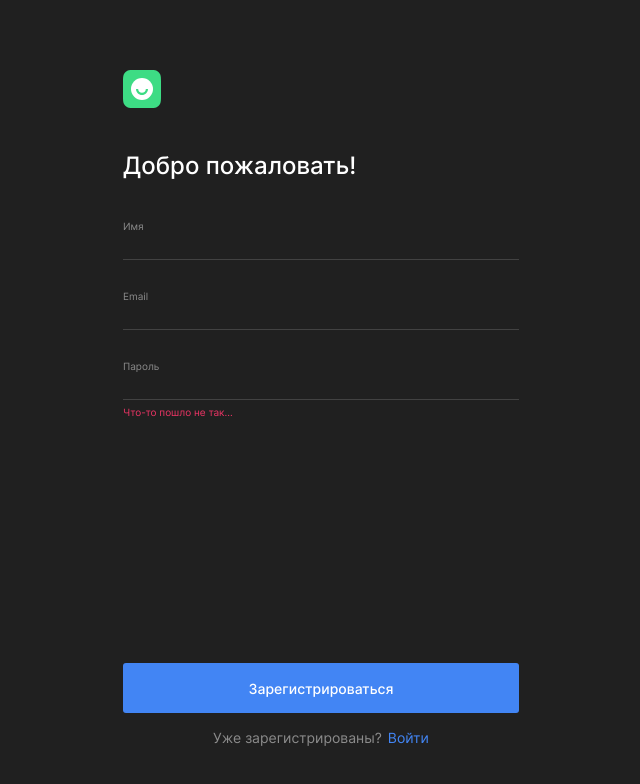
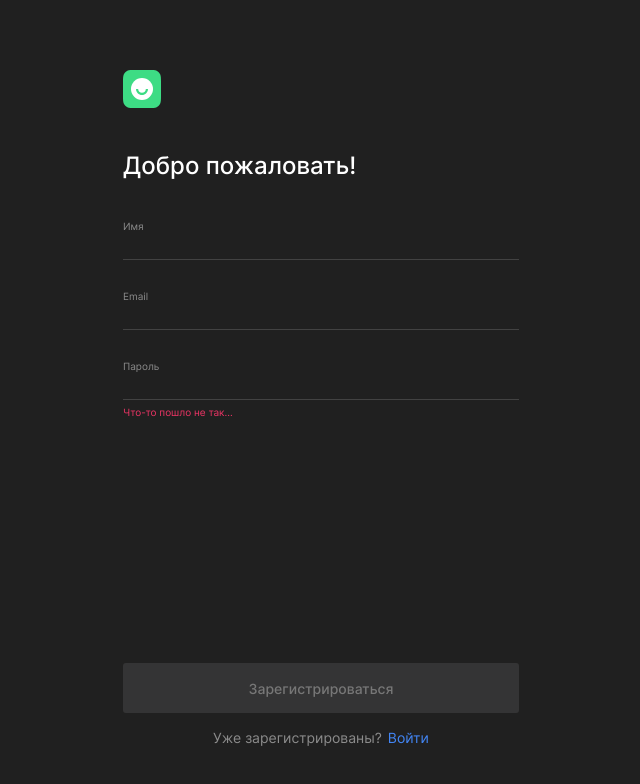
Before and after one commit to FuturecatF/movies-explorer-frontend, a React (Create React App) app: page /signup in a window 1280 px wide. Shown: the top 784 px of the page, without its empty margins (319-959 px from the left). Built offline with nearby package versions, Linux system fonts and the light colour scheme.

Commit message:
сделать защиту роутов

```diff
--- a/src/components/App/App.jsx
+++ b/src/components/App/App.jsx
@@ -12,7 +12,13 @@ import PageNotFound from '../PageNotFound/PageNotFound';
 import MobileMenu from '../MobileMenu/MobileMenu';
 import { CurrentUserContext } from '../../context/CurrentUserContext';
 import ProtectedRoute from '../ProtectedRoute/ProtectedRoute';
-import { Route, Switch, useHistory, useLocation } from 'react-router-dom';
+import {
+  Route,
+  Switch,
+  useHistory,
+  useLocation,
+  Redirect,
+} from 'react-router-dom';
 import * as auth from '../../utils/auth';
 
 function App() {
@@ -109,20 +115,11 @@ function App() {
             <Route exact path="/">
               <Main />
             </Route>
-            <ProtectedRoute
-              exact path="/movies"
-              component={Movies}
-              isLoggedIn={isLoggedIn}
-            />
-            <ProtectedRoute
-              exact path="/saved-movies"
-              component={SavedMovies}
-              isLoggedIn={isLoggedIn}
-            />
+            <ProtectedRoute path="/movies" component={Movies} />
+            <ProtectedRoute path="/saved-movies" component={SavedMovies} />
             <ProtectedRoute
               path="/profile"
               component={Profile}
-              isLoggedIn={isLoggedIn}
               currentUser={currentUser}
             />
 
@@ -133,9 +130,11 @@ function App() {
               <Login onLogin={onLogin} />
             </Route>
 
-
             <Route path="*">
               <PageNotFound />
+            </Route>
+            <Route path="/">
+              {isLoggedIn ? <Redirect to="/" /> : <Redirect to="/signin" />}
             </Route>
           </Switch>
           {shouldShowFooter && <Footer />}
--- a/src/components/Navigation/Navigation.css
+++ b/src/components/Navigation/Navigation.css
@@ -21,10 +21,12 @@
   text-decoration: none;
   color: #ffffff;
   display: none;
+  visibility: hidden;
 }
 
 .nav__item_visible {
   display: block;
+  visibility: visible;
 }
 
 .nav__item:hover {
--- a/src/components/ProtectedRoute/ProtectedRoute.js
+++ b/src/components/ProtectedRoute/ProtectedRoute.js
@@ -1,12 +1,11 @@
-import React from "react";
-import {  Route } from "react-router-dom";
+import React from 'react';
+import { Redirect, Route } from 'react-router-dom';
 
 const ProtectedRoute = ({ component: Component, ...props }) => {
+   const token = localStorage.getItem('jwt');
   return (
     <Route>
-      {() =>
-        props.isLoggedIn && <Component {...props} />
-      }
+      {() => (token ? <Component {...props} /> : <Redirect to="/signin" />)}
     </Route>
   );
 };
--- a/src/components/Register/Register.css
+++ b/src/components/Register/Register.css
@@ -113,6 +113,16 @@
   opacity: 0.8;
 }
 
+.register__button_disabled {
+  background: #343435;
+  color: #777777;
+  cursor: initial;
+}
+
+.register__button_disabled:hover {
+  opacity: 1;
+}
+
 .register__link {
   text-decoration: none;
   font-style: normal;
--- a/src/components/Register/Register.jsx
+++ b/src/components/Register/Register.jsx
@@ -4,14 +4,15 @@ import { Link, withRouter } from 'react-router-dom';
 import { useForm } from 'react-hook-form';
 
 function Register({ onRegister }) {
+  const form = useForm({ mode: 'onChange' });
   const {
     register,
     formState: { errors },
     handleSubmit,
-  } = useForm({ mode: 'onChange' });
+  } = form;
+  const { isValid } = form.formState;
+
   const onSubmit = (data) => {
-
-    console.log(data);
     onRegister(data);
   };
 
@@ -81,7 +82,7 @@ function Register({ onRegister }) {
             {...register('password', { required: true })}
           />
           <p className="register__input-error">Что-то пошло не так...</p>
-          <button className="register__button">Зарегистрироваться</button>
+          <button className={`register__button ${!isValid ? 'register__button_disabled' : ''}`} disabled={!isValid}>Зарегистрироваться</button>
           <p className="register__subtitle">
             Уже зарегистрированы?
             <Link className="register__link" to="/signin">
```
